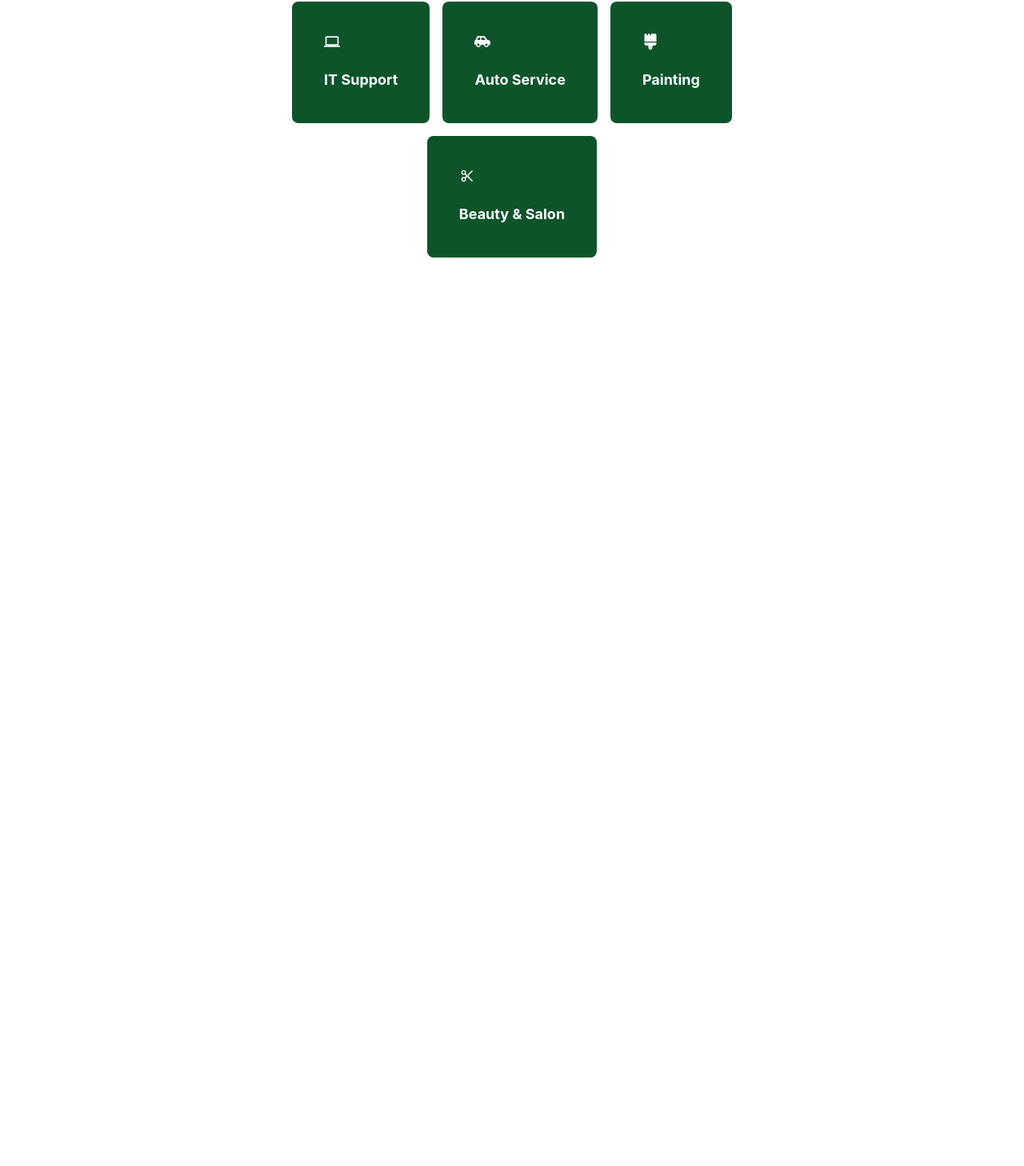
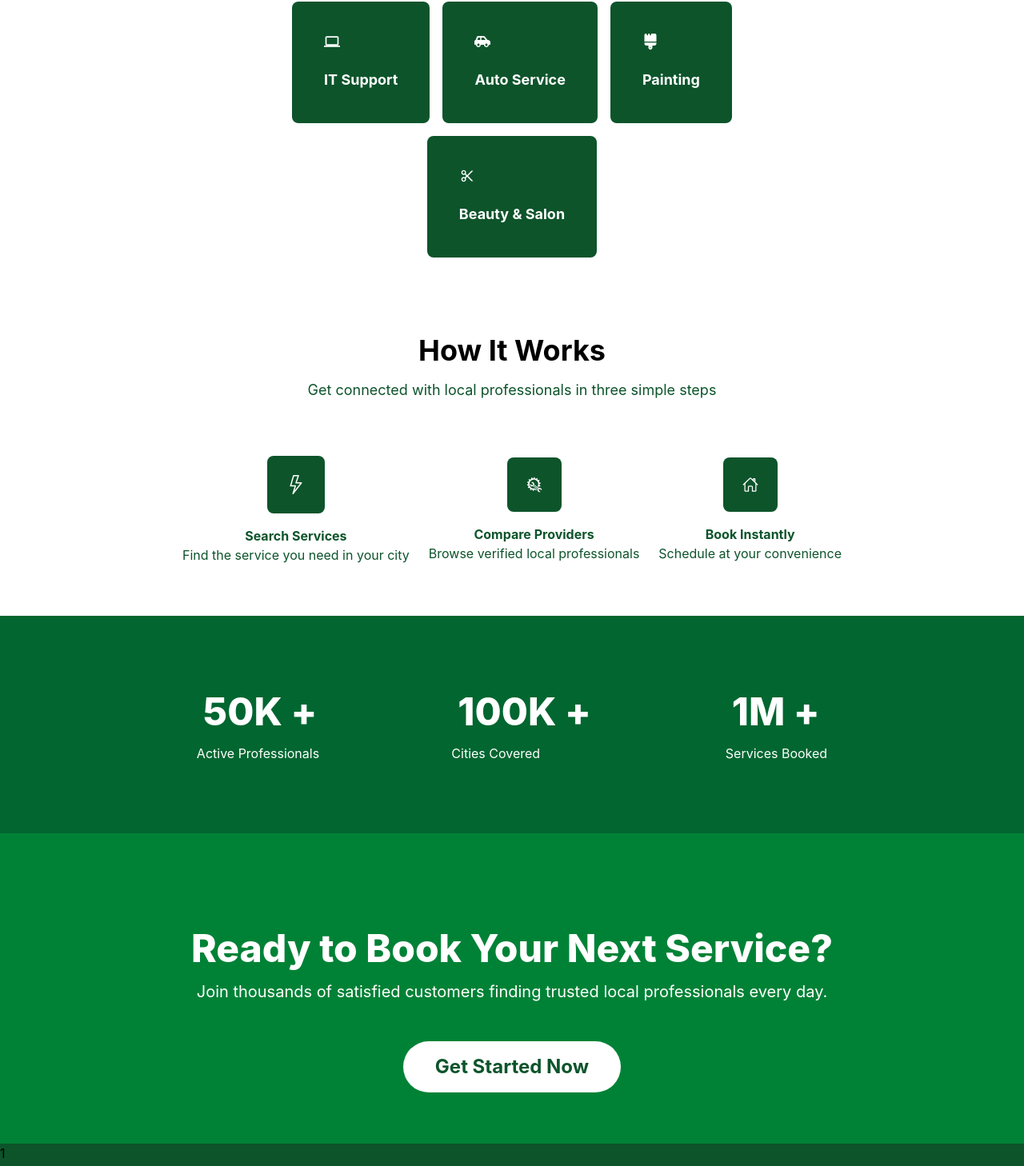
Before and after one commit to Latoure341/ServiceBookingApp, a React (Vite) app in the folder Frontend/: page / in a window 1280 px wide. Shown: the part 1122-2580 px from the top of the page at 80% size. Before the commit the page ends 1484 px from the top, so only its background shows below. Built offline with nearby package versions, Linux system fonts and the light colour scheme.

Commit message:
Adding more Sections on the landing page

```diff
--- a/Frontend/src/Home/Services.jsx
+++ b/Frontend/src/Home/Services.jsx
@@ -1,4 +1,4 @@
-import React from 'react'
+import React from "react";
 import { BsLightning } from "react-icons/bs";
 import { GiAutoRepair } from "react-icons/gi";
 import { IoHomeOutline } from "react-icons/io5";
@@ -10,47 +10,115 @@ import { MdComputer } from "react-icons/md";
 const Services = () => {
   return (
     <>
-      <div className='flex flex-col flex-wrap items-center justify-center mt-6 p-4'>
-        <h1 className='text-black text-4xl font-bold py-4'>Popular Services</h1>
-        <p className='text-green-900 text-lg mb-4'>Browse our most requested services</p>
+      <div className="flex flex-col flex-wrap items-center justify-center mt-6 p-4">
+        <h1 className="text-black text-4xl font-bold py-4">Popular Services</h1>
+        <p className="text-green-900 text-lg mb-4">
+          Browse our most requested services
+        </p>
 
-        <div className='flex flex-wrap gap-4 items-center justify-center mt-6 py-6 w-3/5 '>
-            <span className='bg-green-900 p-10 rounded-lg'>
-                <BsLightning className='text-white text-2xl font-bold' />
-                <h2 className='text-white text-lg font-bold mt-6'>Electrician</h2>
+        <div className="flex flex-wrap gap-4 items-center justify-center mt-6 py-6 w-3/5 ">
+          <span className="bg-green-900 p-10 rounded-lg">
+            <BsLightning className="text-white text-2xl font-bold" />
+            <h2 className="text-white text-lg font-bold mt-6">Electrician</h2>
           </span>
-            <span className='bg-green-900 p-10 rounded-lg'>
-                <GiAutoRepair className='text-white text-xl font-bold'/>
-                <h2 className='text-white text-lg font-bold mt-6'>Home repair</h2>
+          <span className="bg-green-900 p-10 rounded-lg">
+            <GiAutoRepair className="text-white text-xl font-bold" />
+            <h2 className="text-white text-lg font-bold mt-6">Home repair</h2>
           </span>
-            <span className='bg-green-900 p-10 rounded-lg'>
-                <IoHomeOutline className='text-white text-xl font-bold'/>
-                <h2 className='text-white text-lg font-bold mt-6'>Cleaning</h2>
+          <span className="bg-green-900 p-10 rounded-lg">
+            <IoHomeOutline className="text-white text-xl font-bold" />
+            <h2 className="text-white text-lg font-bold mt-6">Cleaning</h2>
           </span>
-            <span className='bg-green-900 p-10 rounded-lg'>
-                <GiAutoRepair className='text-white text-xl font-bold'/>
-                <h2 className='text-white text-lg font-bold mt-6'>Plumbing</h2>
+          <span className="bg-green-900 p-10 rounded-lg">
+            <GiAutoRepair className="text-white text-xl font-bold" />
+            <h2 className="text-white text-lg font-bold mt-6">Plumbing</h2>
           </span>
-            <span className='bg-green-900 p-10 rounded-lg'>
-                <MdComputer className='text-white text-xl font-bold'/>
-                <h2 className='text-white text-lg font-bold mt-6'>IT Support</h2>
+          <span className="bg-green-900 p-10 rounded-lg">
+            <MdComputer className="text-white text-xl font-bold" />
+            <h2 className="text-white text-lg font-bold mt-6">IT Support</h2>
           </span>
-            <span className='bg-green-900 p-10 rounded-lg'>
-                <FaCarSide className='text-white text-xl font-bold'/>
-                <h2 className='text-white text-lg font-bold mt-6'>Auto Service</h2>
+          <span className="bg-green-900 p-10 rounded-lg">
+            <FaCarSide className="text-white text-xl font-bold" />
+            <h2 className="text-white text-lg font-bold mt-6">Auto Service</h2>
           </span>
-            <span className='bg-green-900 p-10 rounded-lg'>
-                <FaBrush className='text-white text-xl font-bold'/>
-                <h2 className='text-white text-lg font-bold mt-6'>Painting</h2>
+          <span className="bg-green-900 p-10 rounded-lg">
+            <FaBrush className="text-white text-xl font-bold" />
+            <h2 className="text-white text-lg font-bold mt-6">Painting</h2>
           </span>
-            <span className='bg-green-900 p-10 rounded-lg'>
-                <AiOutlineScissor className='text-white text-xl font-bold'/>
-                <h2 className='text-white text-lg font-bold mt-6'>Beauty & Salon</h2>
+          <span className="bg-green-900 p-10 rounded-lg">
+            <AiOutlineScissor className="text-white text-xl font-bold" />
+            <h2 className="text-white text-lg font-bold mt-6">
+              Beauty & Salon
+            </h2>
           </span>
         </div>
       </div>
+
+      <div className="w-screen flex flex-col flex-wrap items-center justify-center mt-6 p-4">
+        <h1 className="text-black text-4xl font-bold py-4">How It Works</h1>
+        <p className="text-green-900 text-lg mb-4">
+          Get connected with local professionals in three simple steps
+        </p>
+
+        <div className="w-full flex flex-wrap gap-2 items-center justify-center mt-1 py-6">
+          <div className="flex flex-col justify-center items-center p-2 ">
+            <span className="bg-green-900 p-6 rounded-lg m-4">
+              <BsLightning className="text-white text-2xl font-bold" />
+            </span>
+            <h4 className="font-bold text-green-900">Search Services</h4>
+            <p className="text-green-900">Find the service you need in your city</p>
+          </div>
+
+          <div className="flex flex-col justify-center items-center p-2">
+            <span className="bg-green-900 p-6 rounded-lg m-4">
+              <GiAutoRepair className="text-white text-xl font-bold" />
+            </span>
+            <h4 className="font-bold text-green-900">Compare Providers</h4>
+            <p className="text-green-900">Browse verified local professionals</p>
+          </div>
+
+          <div className="flex flex-col justify-center items-center p-2">
+            <span className="bg-green-900 p-6 rounded-lg m-4">
+              <IoHomeOutline className=" text-white text-xl font-bold" />
+            </span>
+            <h4 className="font-bold text-green-900">Book Instantly</h4>
+            <p className="text-green-900">Schedule at your convenience</p>
+          </div>
+        </div>
+      </div>
+
+      <div className="flex justify-center items-center gap-8 mt-4 bg-green-800 p-6">
+        <span className="m-10 p-4">
+            <h2 className="mx-2 mt-2 p-2 font-extrabold text-white text-5xl">50K +</h2>
+            <p className="p-2 text-white">Active Professionals</p>
+        </span>
+        <span className="m-10 p-4">
+            <h2 className="mx-2 mt-2 p-2 font-extrabold text-white text-5xl">100K +</h2>
+            <p className="p-2 text-white">Cities Covered</p>
+        </span>
+        <span className="m-10 p-4">
+            <h2 className="mx-2 mt-2 p-2 font-extrabold text-white text-5xl">1M +</h2>
+            <p className="p-2 text-white">Services Booked</p>
+        </span>
+      </div>
+
+      <div className="flex flex-col justify-center items-center bg-green-700 p-8">
+        <h2 className="mx-2 mt-12 pt-10 px-6 font-extrabold text-white text-5xl">Ready to Book Your Next Service?</h2>
+        <p className="p-4 text-white text-xl">Join thousands of satisfied customers finding trusted local professionals every day.</p>
+        <button className="m-8 py-4 px-10 rounded-4xl bg-white text-2xl text-green-900 font-bold">Get Started Now </button>
+      </div>
+
+      <div className="bg-green-900">
+        <span>
+            <p>1</p>
+            <p>2</p>
+            <p>3</p>
+            <p>4</p>
+
+        </span>
+      </div>
     </>
-  )
-}
+  );
+};
 
-export default Services
+export default Services;
```
Lines whose indentation alone changed are shown as unchanged.
